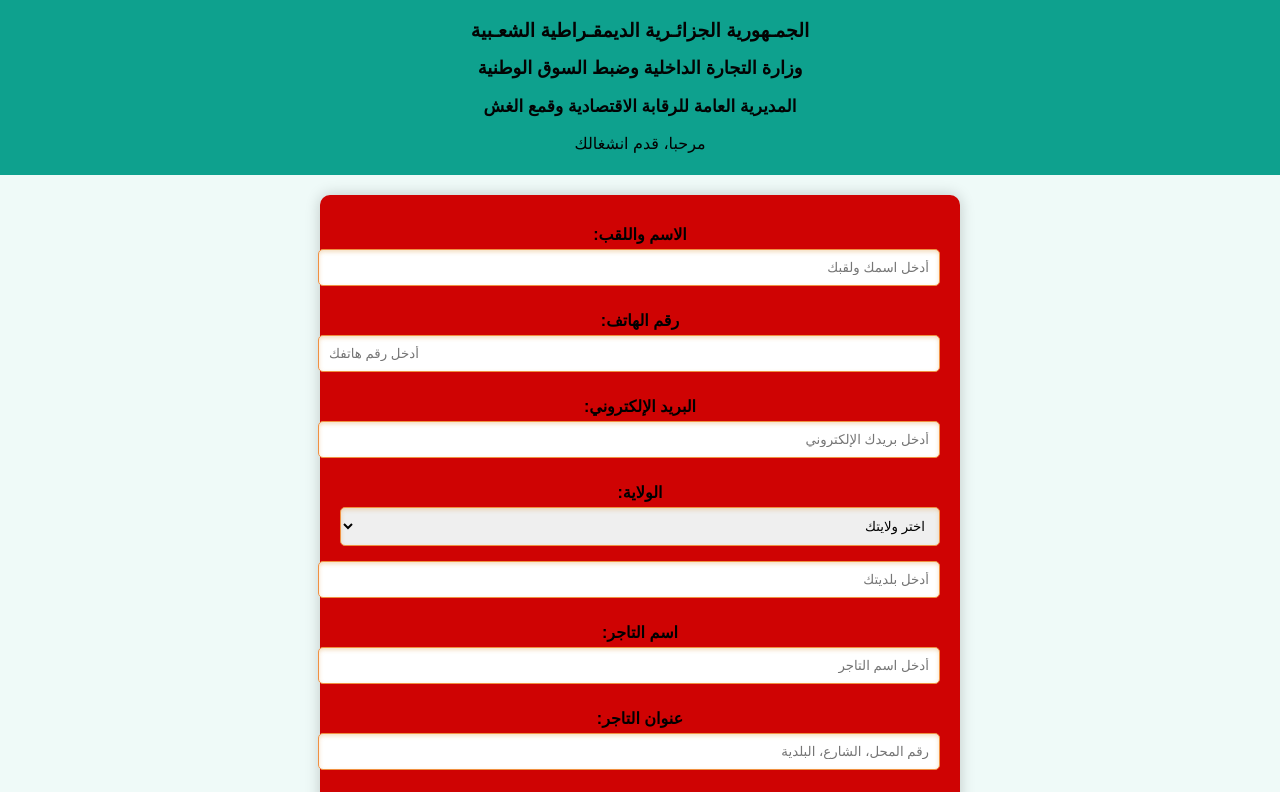
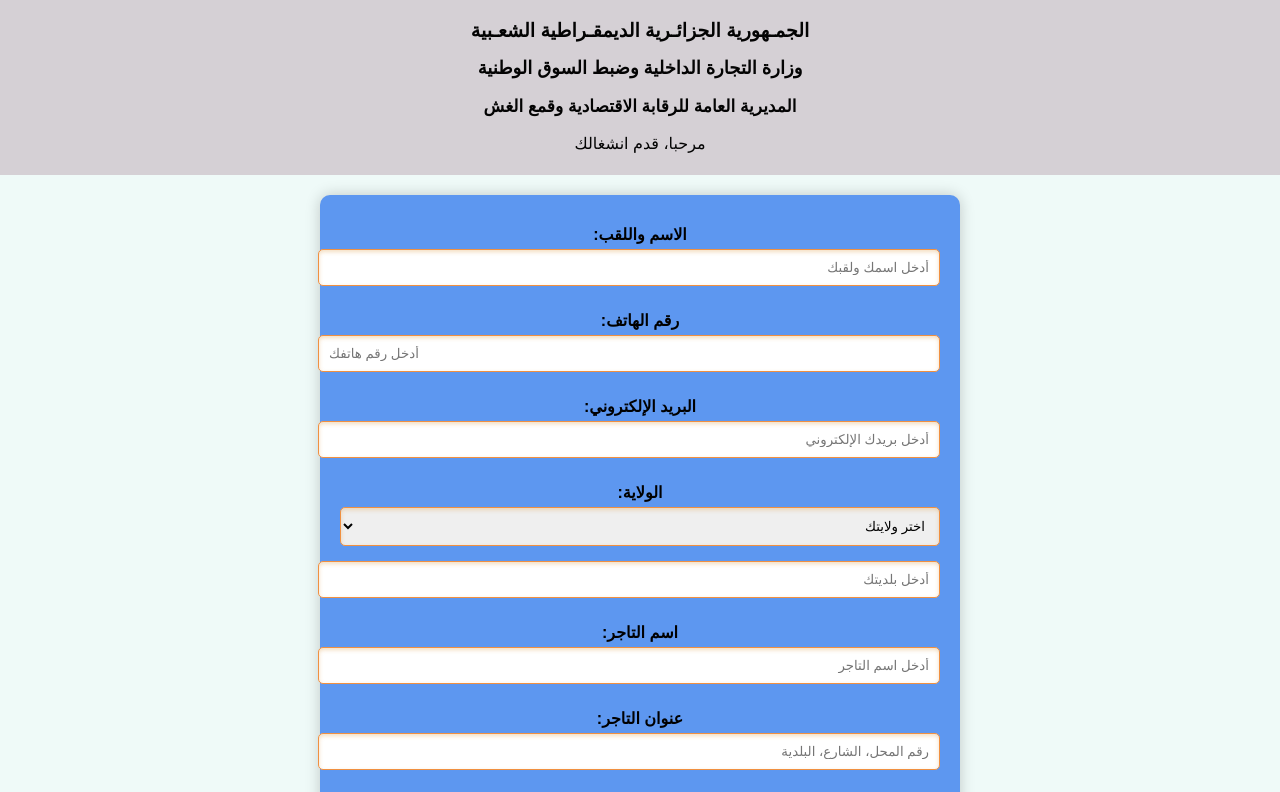
Before and after one commit to afifwalid/InshighalMCIRMN, a plain HTML site: page index.html in a window 1280 px wide. Shown: the top 792 px of the page. Drawn offline with Linux system fonts and the light colour scheme.

Commit message:
Update index.html

```diff
--- a/index.html
+++ b/index.html
@@ -15,7 +15,7 @@
             padding: 0;
         }
         header {
-            background-color: #0ea18e;
+            background-color: hsla(327, 87%, 18%, 0.171);
             color: rgb(3, 3, 3);
             padding: 6px 4px;
         }
@@ -32,7 +32,7 @@
             max-width: 600px;
             margin: 20px auto;
             padding: 20px;
-            background-color: #cf0303;
+            background-color: #5d97f0;
             border-radius: 10px;
             box-shadow: 0 0 15px rgba(0, 0, 0, 0.2);
         }
```
